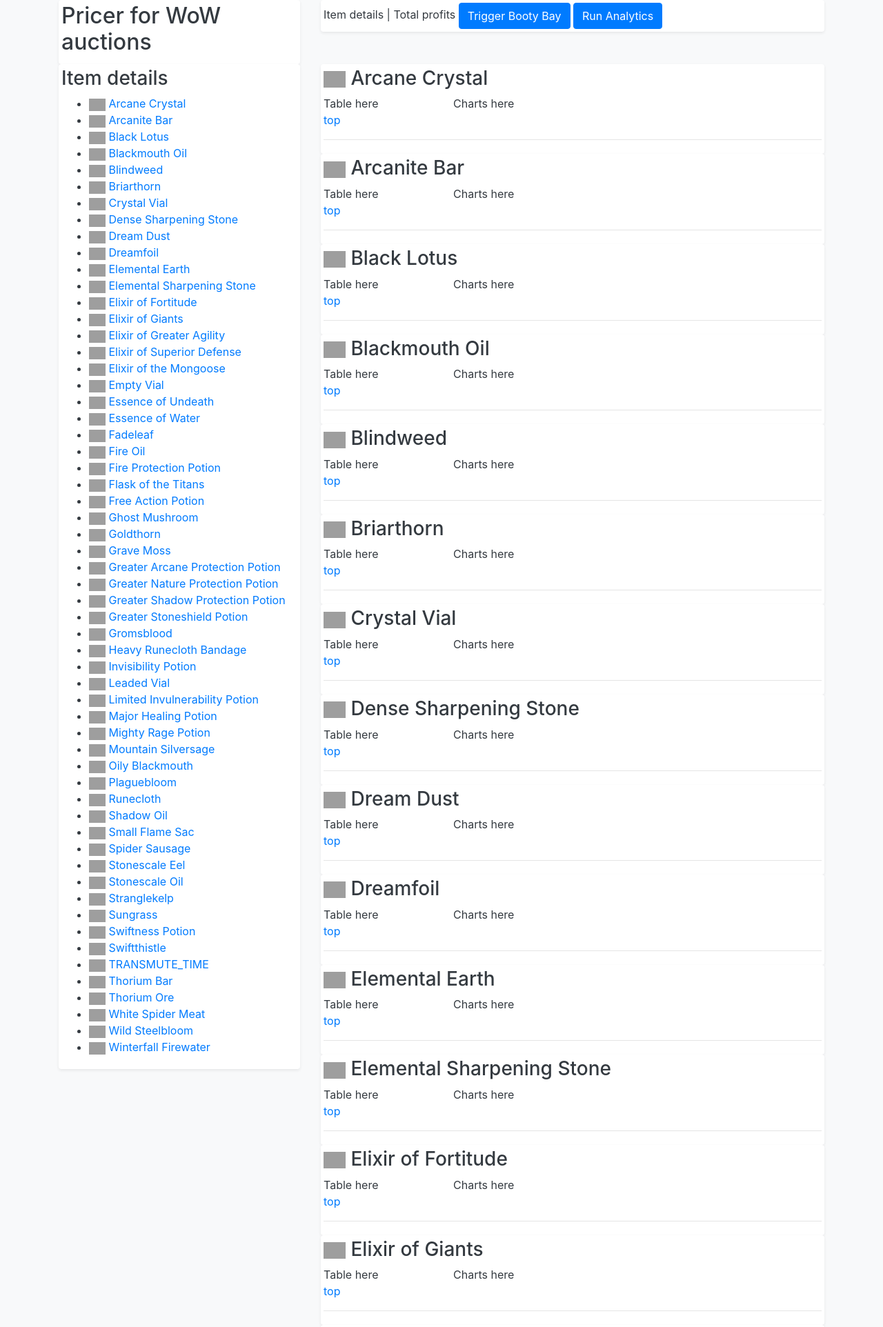
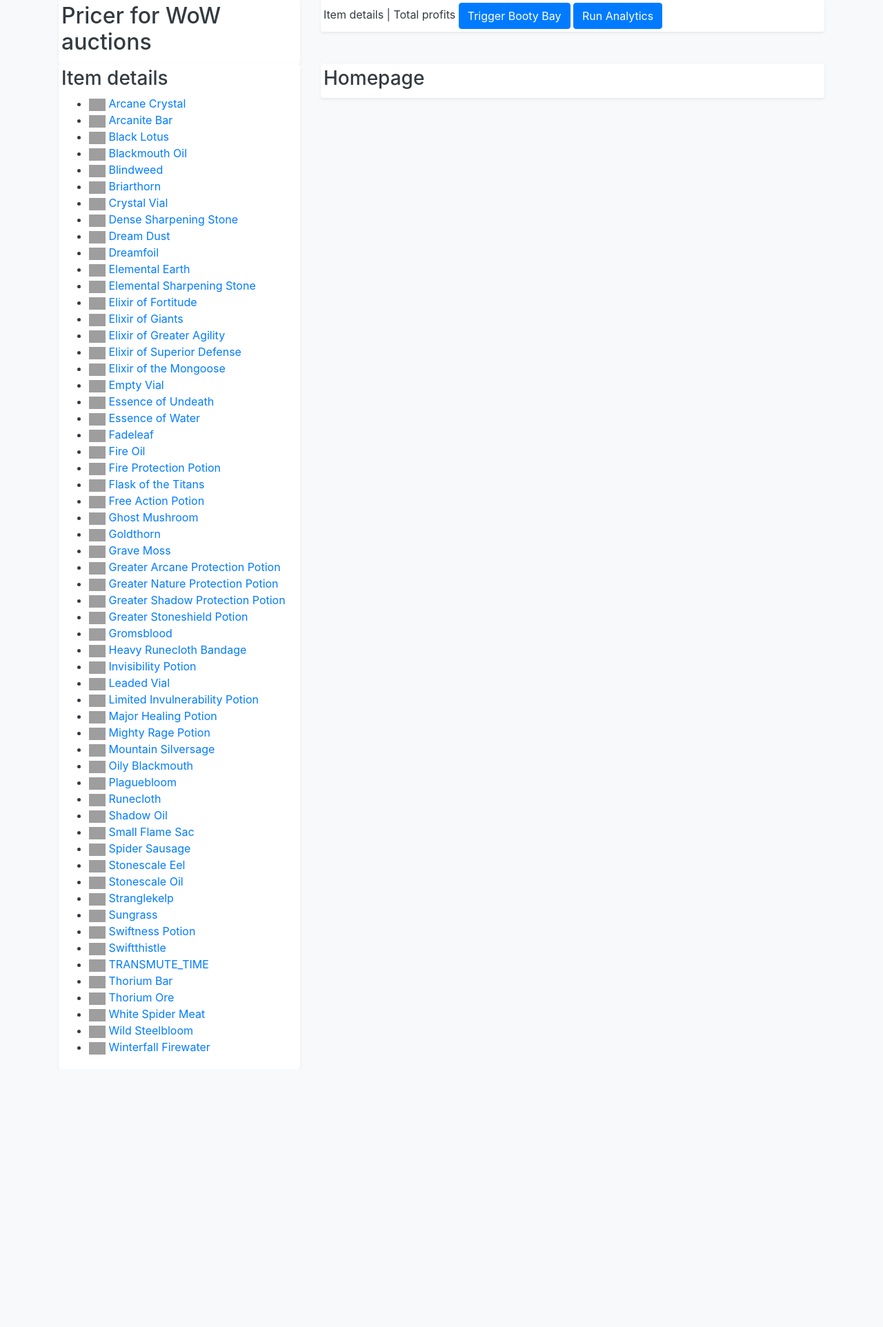
Before and after one commit to bluemania/wow_auctions, a Flask app: page / in a window 1280 px wide. Shown: the top 1924 px of the page at 69% size. After the commit the page ends 1529 px from the top, so only its background shows below. Run offline with Flask 2, Linux system fonts and the light colour scheme; parts of the project's set-up code (start-up, migrations or seed data) failed here and were passed over; some libraries are stand-ins or nearby versions; grey boxes are pictures that could not be loaded.

Commit message:
generalize some website inputs change templating

```diff
--- a/src/pricer/reporting.py
+++ b/src/pricer/reporting.py
@@ -6,7 +6,7 @@ from pricer import io
 logger = logging.getLogger(__name__)
 
 
-def have_in_bag() -> None:
+def have_in_bag() -> str:
     """Prints expected profits, make sure its in your bag."""
     sell_policy = io.reader("outputs", "sell_policy", "parquet")
     sell_policy = sell_policy.set_index("item")
@@ -16,6 +16,7 @@ def have_in_bag() -> None:
     ]
 
     print(sell_policy["estimated_profit"])
+    return sell_policy['estimated_profit'].to_html()
 
 
 def make_missing() -> None:
--- /dev/null
+++ b/src/pricer/webserver/templates/home.html
@@ -0,0 +1,6 @@
+{% extends "template.html" %}
+{% block content %}
+
+<h3>Homepage</h3>
+
+{% endblock %}
--- a/src/pricer/webserver/templates/index.html
+++ /dev/null
@@ -1,42 +0,0 @@
-{% extends "template.html" %}
-{% block content %}
-
-<div class="container">
-  <div class="row">
-    <div class="col-lg-4">
-      <div class="shadow-sm p-1 bg-white rounded">
-        <h3>Item details</h3>
-        <ul>
-          {% for item_name in user_items %}
-          <li>
-            <img src="{{ url_for('item_icons', filename=item_name) }}" width="24">
-            <a href="#{{item_name}}">{{item_name}}</a>
-          </li>
-          {% endfor %}
-        </ul>
-      </div>
-    </div>
-    <div class="col-lg-8">
-      {% for item_name in user_items %}
-      <div class="shadow-sm p-1 bg-white rounded" id="{{item_name}}">
-        <h3><img src="{{ url_for('item_icons', filename=item_name) }}" width="32">
-        {{item_name}}</h3>
-        <div class="row">
-          <div class="col-lg-3">
-            Table here
-          </div>
-          <div class="col-lg-5">
-            Charts here
-          </div>
-        </div>
-        <a href="#top">top</a>
-        <hr>
-      </div>
-      {% endfor %}
-    </div>
-  </div>
-</div>
-
-<script src="{{ url_for('static', filename='scripts.js') }}"></script>
-
-{% endblock %}
--- a/src/pricer/webserver/templates/template.html
+++ b/src/pricer/webserver/templates/template.html
@@ -36,8 +36,31 @@
   </div>
 </div>
 
-{% block content %}
-{% endblock %}
+<div class="container">
+  <div class="row">
+    <div class="col-lg-4">
+      <div class="shadow-sm p-1 bg-white rounded">
+        <h3>Item details</h3>
+        <ul>
+          {% for item_name in user_items() %}
+          <li>
+            <img src="{{ url_for('item_icons', filename=item_name) }}" width="24">
+            <a href="#{{item_name}}">{{item_name}}</a>
+          </li>
+          {% endfor %}
+        </ul>
+      </div>
+    </div>
+    <div class="col-lg-8">
+      <div class="shadow-sm p-1 bg-white rounded">
+      {% block content %}
+      {% endblock %}
+      </div>
+    </div>
+  </div>
+</div>
+
+<script src="{{ url_for('static', filename='scripts.js') }}"></script>
 
 </body>
 </html>
--- a/src/pricer/webserver/views.py
+++ b/src/pricer/webserver/views.py
@@ -17,10 +17,20 @@ app.config["data_path"] = Path(app.root_path).parents[2].joinpath("data")
 item_icon_manifest = io.reader("item_icons", "_manifest", "json")
 
 
+@app.context_processor
+def g():
+    def item_profits():
+        return reporting.have_in_bag()
+    def user_items():
+        return sorted(cfg.ui.keys())
+
+    return dict(item_profits=item_profits, user_items=user_items)
+
+
 @app.route("/")
 def home() -> Any:
     """Return homepage."""
-    return render_template("index.html", user_items=sorted(cfg.ui.keys()))
+    return render_template("home.html")
 
 
 @app.route("/data_static/item_icons/<path:filename>")
```
